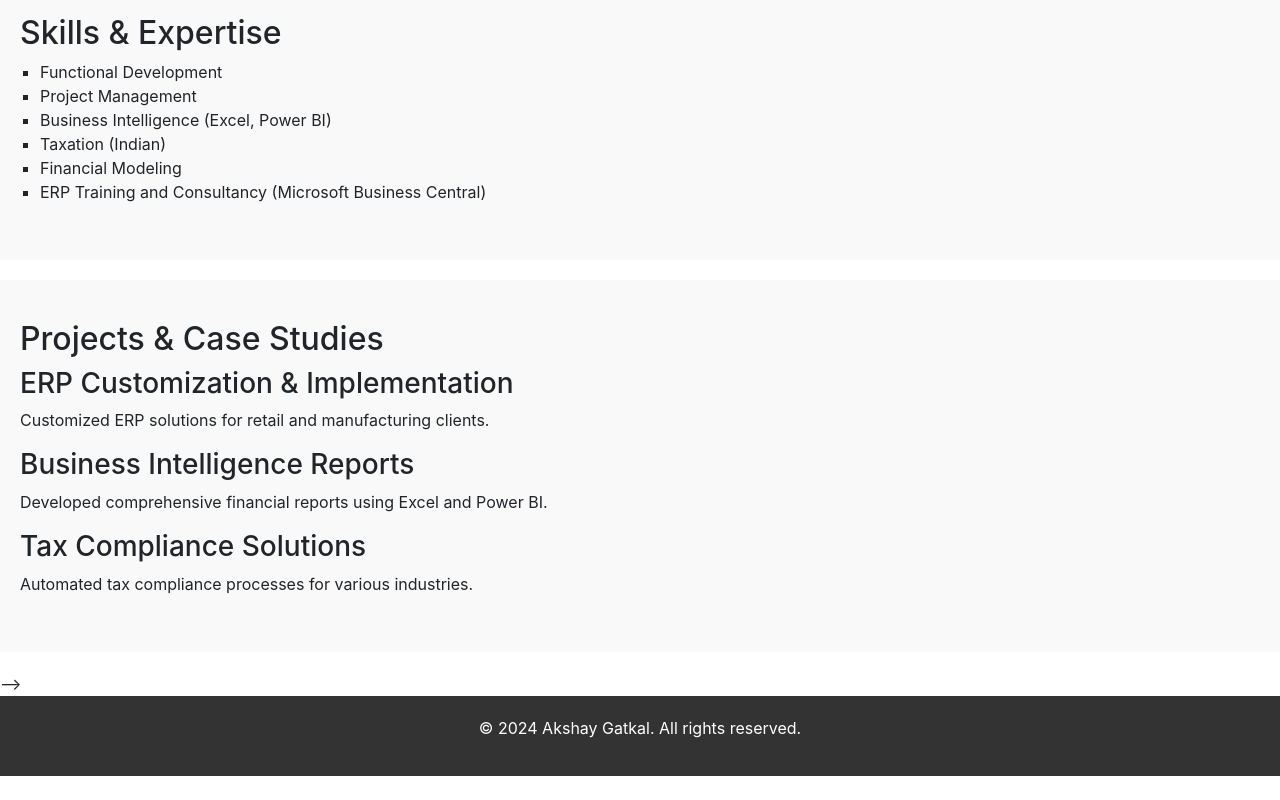
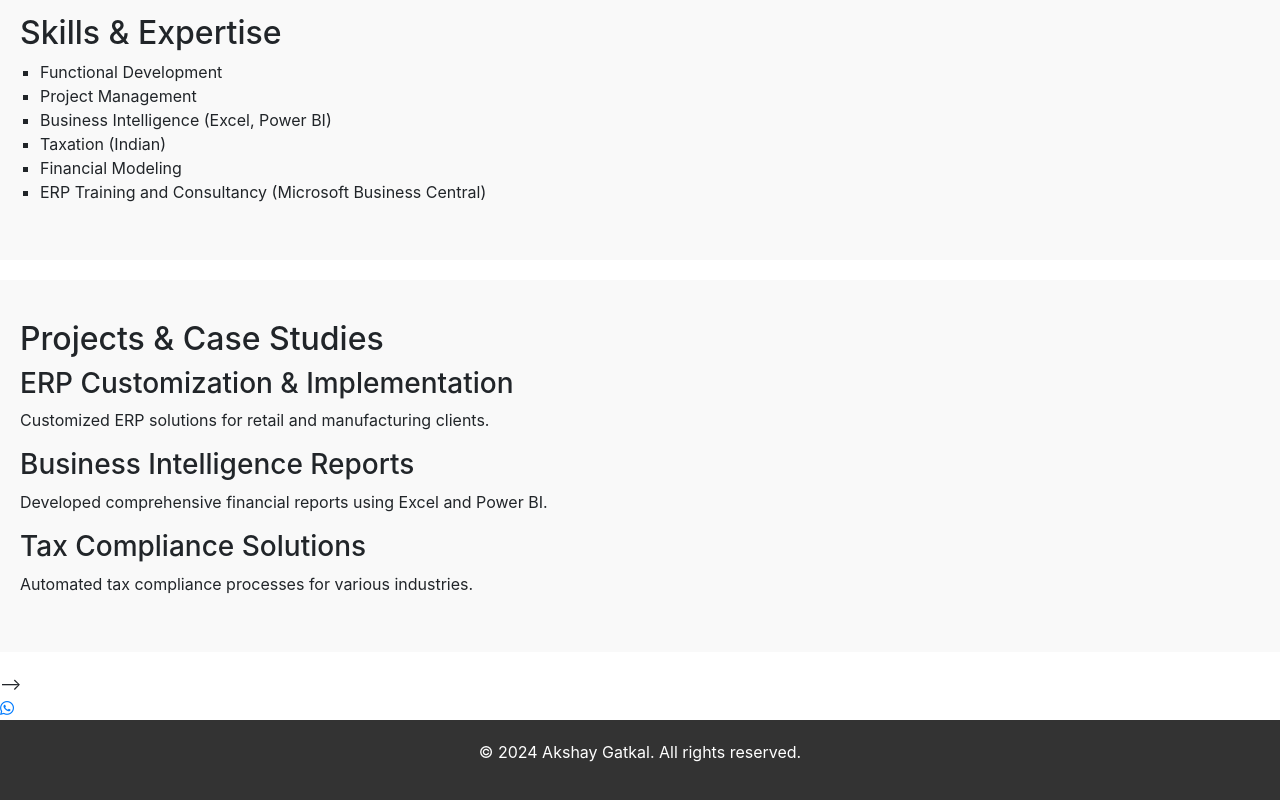
Before and after one commit to AkshayTheFintechGuy/PortFolio, a plain HTML site: page index.html in a window 1280 px wide. Shown: the part 775-1575 px from the top of the page. Before the commit the page ends 1551 px from the top, so only its background shows below. Drawn offline with nearby package versions, Linux system fonts and the light colour scheme.

Commit message:
WhatsappButton

```diff
--- a/index.html
+++ b/index.html
@@ -221,6 +221,12 @@ _polldaddy.push( {
 </script>
 <noscript><a href="https://akshaytax2014.survey.fm/problem-you-face-in-management-of-healthcare-facility-day-to-day">Take Our Survey!</a></noscript>
     <!-- Footer -->
+
+    <a href="https://wa.me/your-phone-number" target="_blank" class="whatsapp-button">
+        <i class="fab fa-whatsapp"></i>
+    </a>
+
+    <script src="https://kit.fontawesome.com/a076d05399.js"></script>
     <footer>
         <p>&copy; 2024 Akshay Gatkal. All rights reserved.</p>
     </footer>
```
